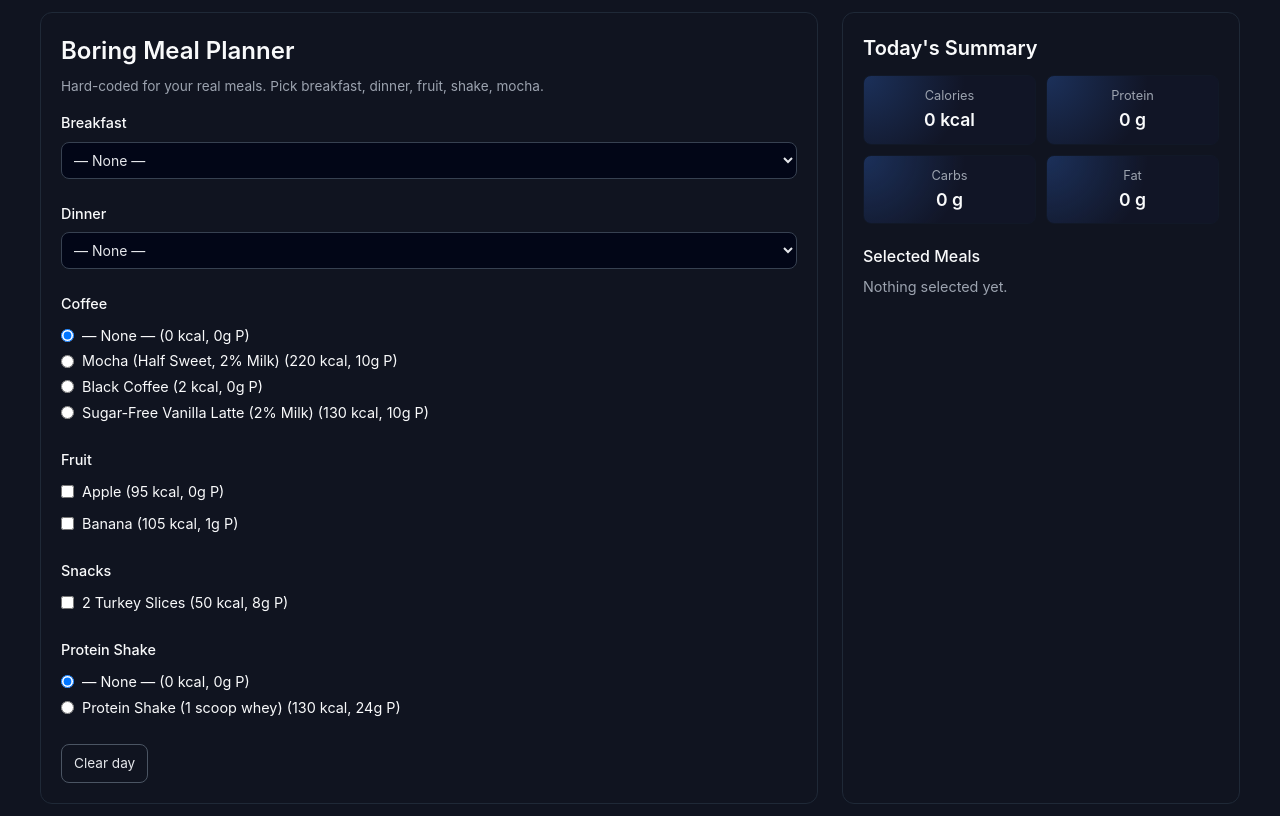
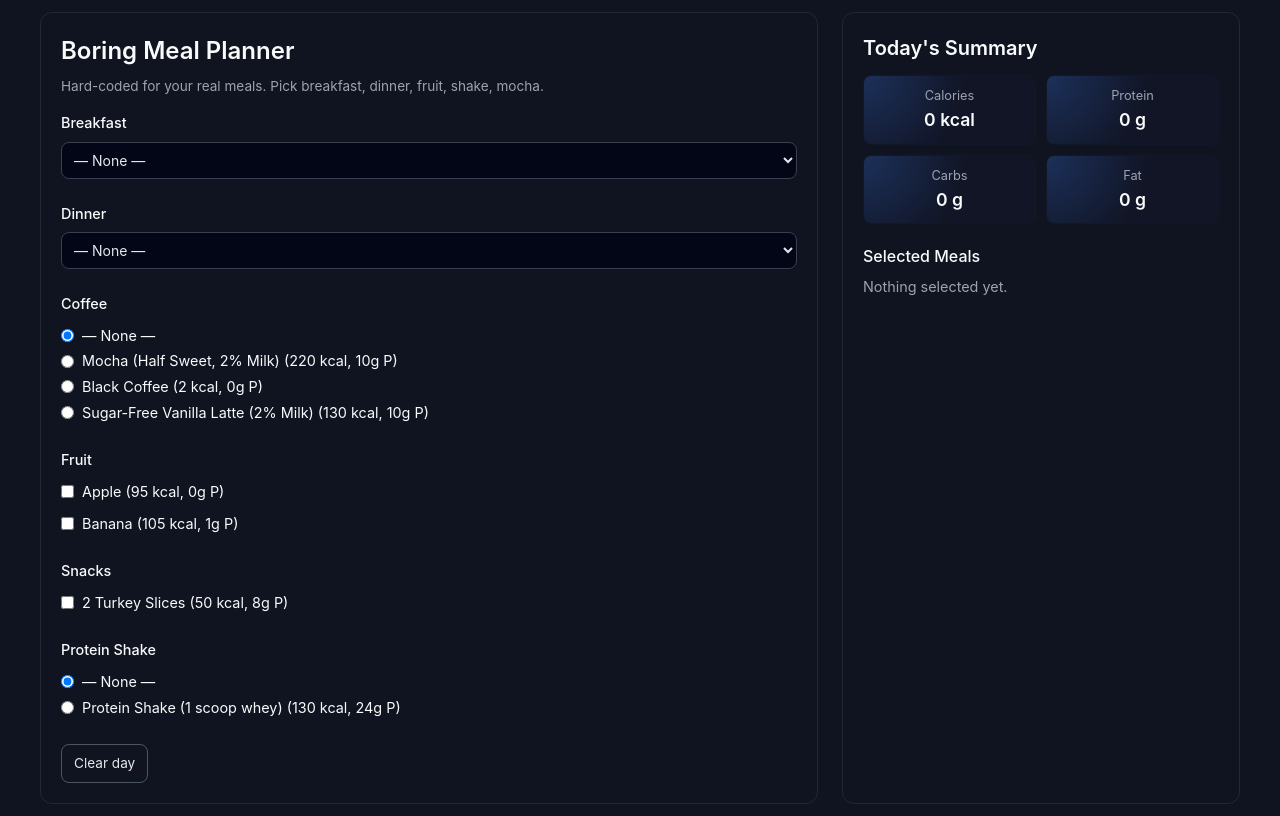
Before and after one commit to qusaifares/boring-meal-planner, a Next.js app: page / in a window 1280 px wide. Built offline with nearby package versions, Linux system fonts and the light colour scheme.

Commit message:
refactor: Update none option label

```diff
--- a/components/CategorySection.tsx
+++ b/components/CategorySection.tsx
@@ -66,7 +66,7 @@ export function CategorySection({
                   onChange={() => onChange(m.id)}
                 />
                 <span>
-                  {m.name} ({m.calories} kcal, {m.protein}g P)
+                  {m.id === '' ? m.name : `${m.name} (${m.calories} kcal, ${m.protein}g P)`}
                 </span>
               </label>
             ))}
```
